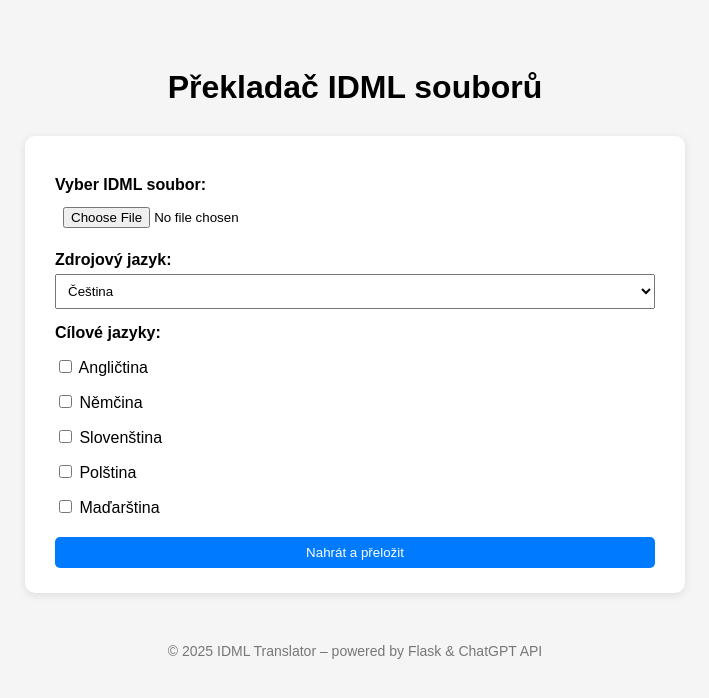
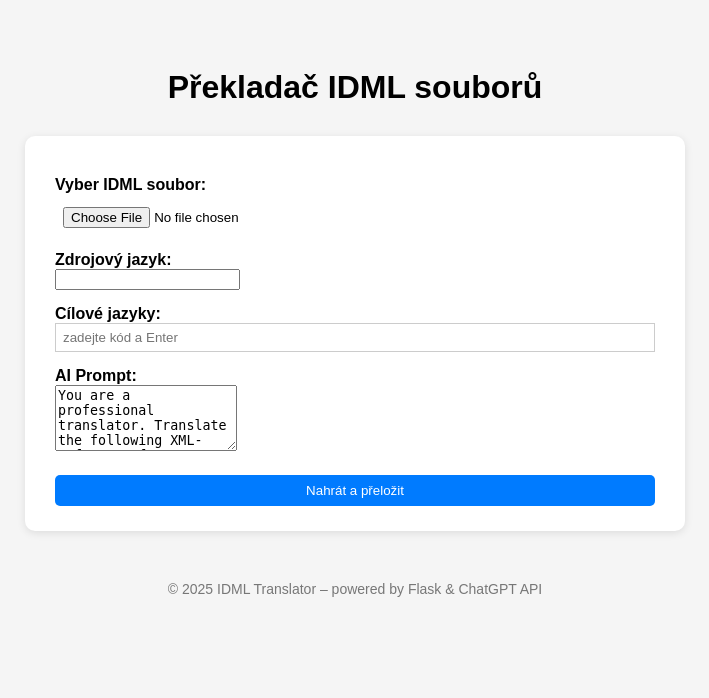
Before and after one commit to Flamendrin/idml-translator, a Flask app: page / in a window 1280 px wide. Shown: the top 698 px of the page, without its empty margins (285-994 px from the left). Run offline with Flask 3, Linux system fonts and the light colour scheme.

Commit message:
Add dynamic translation progress and tag-based language selection

```diff
--- a/app.py
+++ b/app.py
@@ -1,6 +1,9 @@
-from flask import Flask, request, render_template, send_from_directory
+from flask import Flask, request, render_template, send_from_directory, jsonify
 import os
 from werkzeug.utils import secure_filename
+import contextlib
+import uuid
+
 
 from translator.idml_handler import (
     extract_idml,
@@ -14,7 +17,12 @@ from translator.text_extractor import (
     update_content_elements,
     save_story_xml
 )
-from translator.openai_client import batch_translate
+from translator.openai_client import batch_translate, DEFAULT_PROMPT
+import shutil
+import time
+import threading
+
+JOB_PROGRESS: dict[str, dict] = {}
 
 app = Flask(__name__)
 app.config['UPLOAD_FOLDER'] = 'uploads'
@@ -22,6 +30,100 @@ app.config['RESULT_FOLDER'] = 'results'
 
 os.makedirs(app.config['UPLOAD_FOLDER'], exist_ok=True)
 os.makedirs(app.config['RESULT_FOLDER'], exist_ok=True)
+
+# Automatically remove old uploaded and result files
+MAX_FILE_AGE = 60 * 60  # seconds
+_CLEANUP_INTERVAL = 60 * 60
+
+
+def _cleanup_old_files(path: str) -> None:
+    now = time.time()
+    for name in os.listdir(path):
+        file_path = os.path.join(path, name)
+        try:
+            mtime = os.path.getmtime(file_path)
+        except OSError:
+            continue
+        if now - mtime > MAX_FILE_AGE:
+            if os.path.isdir(file_path):
+                shutil.rmtree(file_path, ignore_errors=True)
+            else:
+                with contextlib.suppress(FileNotFoundError):
+                    os.remove(file_path)
+
+
+def _cleanup_worker() -> None:
+    while True:
+        _cleanup_old_files(app.config['UPLOAD_FOLDER'])
+        _cleanup_old_files(app.config['RESULT_FOLDER'])
+        time.sleep(_CLEANUP_INTERVAL)
+
+
+threading.Thread(target=_cleanup_worker, daemon=True).start()
+
+
+def _translation_worker(
+    job_id: str,
+    file_path: str,
+    filename: str,
+    selected_languages: list[str],
+    source_lang: str,
+    system_prompt: str | None,
+) -> None:
+    base_name = os.path.splitext(filename)[0]
+    extract_dir = os.path.join(app.config['UPLOAD_FOLDER'], f'unpacked_original_{job_id}')
+    extract_idml(file_path, extract_dir)
+
+    story_files = find_story_files(extract_dir)
+    all_contents = []
+    all_texts: list[str] = []
+    for story_path in story_files:
+        tree = load_story_xml(story_path)
+        contents = extract_content_elements(tree)
+        all_contents.append((story_path, tree, contents))
+        for _, text in contents:
+            all_texts.append(text)
+
+    progress = JOB_PROGRESS[job_id]
+
+    def cb(done: int, total: int) -> None:
+        progress['done'] = done
+        progress['total'] = total
+        progress['percent'] = int(done / total * 100)
+
+    translations_by_lang = batch_translate(
+        all_texts,
+        selected_languages,
+        source_lang,
+        system_prompt,
+        cb,
+    )
+
+    links: list[tuple[str, str]] = []
+    for lang in selected_languages:
+        lang_dir = os.path.join(app.config['UPLOAD_FOLDER'], f'unpacked_{lang}_{job_id}')
+        copy_unpacked_dir(extract_dir, lang_dir)
+
+        index = 0
+        for story_path, _, contents in all_contents:
+            rel_path = os.path.relpath(story_path, extract_dir)
+            new_story_path = os.path.join(lang_dir, rel_path)
+
+            tree = load_story_xml(new_story_path)
+            local_contents = extract_content_elements(tree)
+            translations = translations_by_lang[lang][index : index + len(local_contents)]
+            update_content_elements(local_contents, translations)
+            save_story_xml(tree, new_story_path)
+
+            index += len(local_contents)
+
+        output_file = f"{base_name}-{lang}.idml"
+        output_path = os.path.join(app.config['RESULT_FOLDER'], output_file)
+        repackage_idml(lang_dir, output_path)
+        links.append((lang, f'/download/{output_file}'))
+
+    progress['links'] = links
+    progress['percent'] = 100
 
 LANGUAGE_NAMES = {
     'cs': 'Čeština',
@@ -32,73 +134,46 @@ LANGUAGE_NAMES = {
     'hu': 'Maďarština'
 }
 
-@app.route('/', methods=['GET', 'POST'])
-def index():
-    if request.method == 'POST':
-        uploaded_file = request.files.get('idml_file')
-        selected_languages = request.form.getlist('languages')
-        source_lang = request.form.get('source_lang')
+@app.route('/', methods=['GET'])
+def index() -> str:
+    return render_template('index.html', prompt_text=DEFAULT_PROMPT, lang_names=LANGUAGE_NAMES)
 
-        if not uploaded_file or not uploaded_file.filename.endswith('.idml'):
-            return render_template('index.html', error="❌ Prosím nahraj platný .idml soubor.")
 
-        if source_lang in selected_languages:
-            selected_languages.remove(source_lang)
+@app.route('/', methods=['POST'])
+def start_translation() -> str:
+    uploaded_file = request.files.get('idml_file')
+    lang_field = request.form.get('languages', '')
+    selected_languages = [c.strip() for c in lang_field.split(',') if c.strip()]
+    source_lang = request.form.get('source_lang', '').strip()
+    system_prompt = request.form.get('prompt', '').strip() or None
 
-        filename = secure_filename(uploaded_file.filename)
-        file_path = os.path.join(app.config['UPLOAD_FOLDER'], filename)
-        uploaded_file.save(file_path)
+    if not uploaded_file or not uploaded_file.filename.endswith('.idml'):
+        return render_template('index.html', error="❌ Prosím nahraj platný .idml soubor.", prompt_text=DEFAULT_PROMPT, lang_names=LANGUAGE_NAMES)
 
-        base_name = os.path.splitext(filename)[0]
-        extract_dir = os.path.join(app.config['UPLOAD_FOLDER'], 'unpacked_original')
-        extract_idml(file_path, extract_dir)
+    if source_lang in selected_languages:
+        selected_languages.remove(source_lang)
 
-        story_files = find_story_files(extract_dir)
+    filename = secure_filename(uploaded_file.filename)
+    file_path = os.path.join(app.config['UPLOAD_FOLDER'], filename)
+    uploaded_file.save(file_path)
 
-        all_contents = []
-        all_texts = []
-        for story_path in story_files:
-            tree = load_story_xml(story_path)
-            contents = extract_content_elements(tree)
-            all_contents.append((story_path, tree, contents))
-            for _, text in contents:
-                all_texts.append(text)
+    job_id = str(uuid.uuid4())
+    JOB_PROGRESS[job_id] = {"percent": 0, "done": 0, "total": 0, "links": None}
+    thread = threading.Thread(
+        target=_translation_worker,
+        args=(job_id, file_path, filename, selected_languages, source_lang, system_prompt),
+        daemon=True,
+    )
+    thread.start()
+    return render_template('progress.html', job_id=job_id, lang_names=LANGUAGE_NAMES)
 
-        translations_by_lang = batch_translate(all_texts, selected_languages, source_lang)
 
-        for lang in selected_languages:
-            lang_dir = os.path.join(app.config['UPLOAD_FOLDER'], f'unpacked_{lang}')
-            copy_unpacked_dir(extract_dir, lang_dir)
-
-            index = 0
-            for story_path, _, contents in all_contents:
-                rel_path = os.path.relpath(story_path, extract_dir)
-                new_story_path = os.path.join(lang_dir, rel_path)
-
-                tree = load_story_xml(new_story_path)
-                local_contents = extract_content_elements(tree)
-
-                translations = translations_by_lang[lang][index : index + len(local_contents)]
-                update_content_elements(local_contents, translations)
-                save_story_xml(tree, new_story_path)
-
-                index += len(local_contents)
-
-            output_file = f"{base_name}-{lang}.idml"
-            output_path = os.path.join(app.config['RESULT_FOLDER'], output_file)
-            repackage_idml(lang_dir, output_path)
-
-        links = [
-            (lang, f'/download/{base_name}-{lang}.idml')
-            for lang in selected_languages
-        ]
-        return render_template(
-            'index.html',
-            links=links,
-            lang_names=LANGUAGE_NAMES
-        )
-
-    return render_template('index.html')
+@app.route('/progress/<job_id>')
+def progress(job_id: str):
+    info = JOB_PROGRESS.get(job_id)
+    if not info:
+        return jsonify({'error': 'unknown job'}), 404
+    return jsonify({'percent': info.get('percent', 0), 'links': info.get('links')})
 
 @app.route('/download/<filename>')
 def download_file(filename):
--- a/templates/index.html
+++ b/templates/index.html
@@ -55,15 +55,13 @@
       border-radius: 10px;
       box-shadow: 0 2px 8px rgba(0,0,0,0.1);
     }
-    .spinner {
+    .progress-wrapper {
+      margin-top: 30px;
       text-align: center;
-      margin-top: 30px;
     }
-    .spinner:after {
-      content: "⏳ Překlad probíhá, vyčkejte...";
-      display: block;
-      margin-top: 10px;
-      font-style: italic;
+    progress {
+      width: 100%;
+      height: 20px;
     }
     .footer {
       text-align: center;
@@ -93,11 +91,73 @@
       border-radius: 5px;
       border: 1px solid #f5c6cb;
     }
+    .tag-input {
+      border: 1px solid #ccc;
+      padding: 5px;
+      display: flex;
+      flex-wrap: wrap;
+      gap: 4px;
+    }
+    .tag-input input {
+      border: none;
+      flex: 1;
+      min-width: 80px;
+    }
+    .tag {
+      background: #007bff;
+      color: #fff;
+      border-radius: 3px;
+      padding: 2px 6px;
+      display: inline-flex;
+      align-items: center;
+      gap: 4px;
+    }
+    .tag span { cursor: pointer; }
   </style>
   <script>
-    function showSpinner() {
-      document.getElementById('spinner').style.display = 'block';
-    }
+
+    document.addEventListener('DOMContentLoaded', () => {
+      const container = document.getElementById('langTags');
+      const input = document.getElementById('langInput');
+      const hidden = document.getElementById('languagesHidden');
+      const tags = [];
+
+      function render() {
+        container.querySelectorAll('.tag').forEach(t => t.remove());
+        tags.forEach(code => {
+          const span = document.createElement('span');
+          span.className = 'tag';
+          span.textContent = code;
+          const x = document.createElement('span');
+          x.textContent = '×';
+          x.onclick = () => { remove(code); };
+          span.appendChild(x);
+          container.insertBefore(span, input);
+        });
+        hidden.value = tags.join(',');
+      }
+
+      function add(code) {
+        if (!code || tags.includes(code)) return;
+        tags.push(code);
+        render();
+      }
+
+      function remove(code) {
+        const i = tags.indexOf(code);
+        if (i >= 0) tags.splice(i, 1);
+        render();
+      }
+
+      input.addEventListener('keydown', e => {
+        if (e.key === 'Enter' || e.key === ',') {
+          e.preventDefault();
+          const val = input.value.replace(',', '').trim();
+          add(val);
+          input.value = '';
+        }
+      });
+    });
   </script>
 </head>
 <body>
@@ -110,33 +170,31 @@
   <div class="error">{{ error }}</div>
   {% endif %}
 
-  <form method="POST" enctype="multipart/form-data" onsubmit="showSpinner()">
+  <form method="POST" enctype="multipart/form-data">
     <label for="idml_file">Vyber IDML soubor:</label>
     <input type="file" name="idml_file" accept=".idml" required>
 
     <label for="source_lang">Zdrojový jazyk:</label>
-    <select name="source_lang" required>
-      <option value="cs">Čeština</option>
-      <option value="en">Angličtina</option>
-      <option value="de">Němčina</option>
-      <option value="sk">Slovenština</option>
-      <option value="pl">Polština</option>
-      <option value="hu">Maďarština</option>
-    </select>
+    <input type="text" name="source_lang" list="langCodes" required>
 
     <label for="languages">Cílové jazyky:</label>
-    <div class="checkbox-group">
-      <label><input type="checkbox" name="languages" value="en"> Angličtina</label>
-      <label><input type="checkbox" name="languages" value="de"> Němčina</label>
-      <label><input type="checkbox" name="languages" value="sk"> Slovenština</label>
-      <label><input type="checkbox" name="languages" value="pl"> Polština</label>
-      <label><input type="checkbox" name="languages" value="hu"> Maďarština</label>
+    <div id="langTags" class="tag-input">
+      <input id="langInput" type="text" list="langCodes" placeholder="zadejte kód a Enter">
     </div>
+    <input type="hidden" name="languages" id="languagesHidden">
+
+    <datalist id="langCodes">
+      {% for code, name in lang_names.items() %}
+      <option value="{{ code }}">{{ name }}</option>
+      {% endfor %}
+    </datalist>
+
+    <label for="prompt">AI Prompt:</label>
+    <textarea name="prompt" rows="4">{{ prompt_text }}</textarea>
 
     <button type="submit">Nahrát a přeložit</button>
   </form>
 
-  <div id="spinner" class="spinner" style="display: none;"></div>
 
   {% if links %}
   <div class="results">
```
Also changed, not shown: templates/progress.html (added, +52 -0 lines), translator/openai_client.py (+35 -12 lines).
